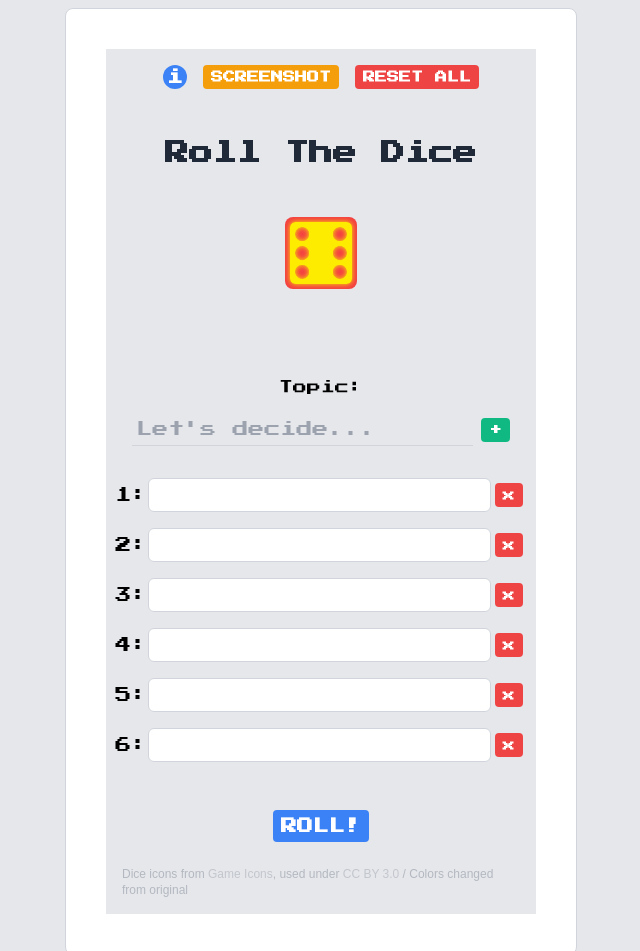
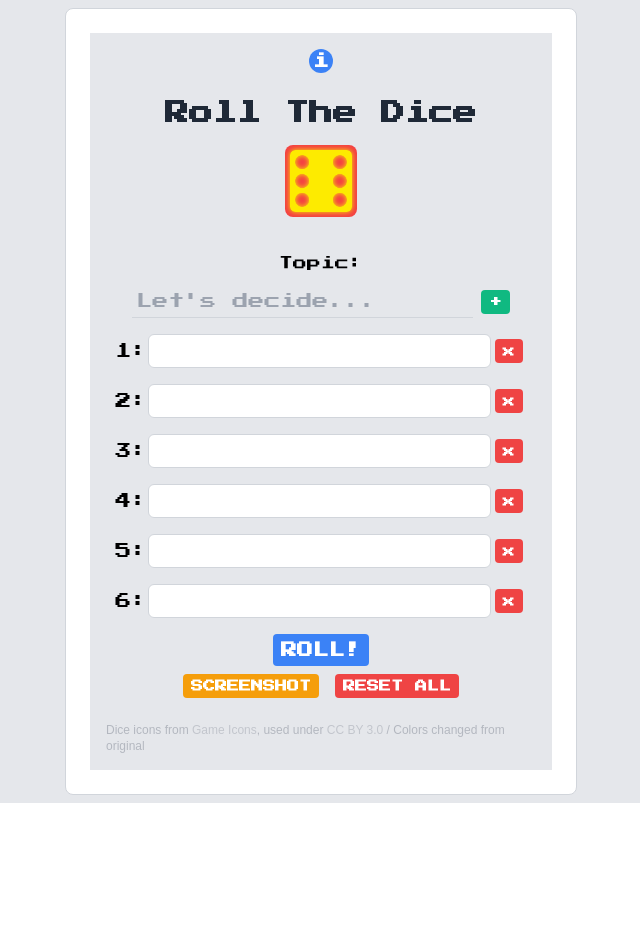
Before and after one commit to dddddaaaaannnnn/inshdice, a plain HTML site: page index.html in a window 1280 px wide. Shown: the top 951 px of the page, without its empty margins (319-959 px from the left). After the commit the page ends 803 px from the top, so only its background shows below. Drawn offline with nearby package versions, Linux system fonts and the light colour scheme; a script that the page names is missing.

Commit message:
fix dice image error, modify layout

```diff
--- a/index.html
+++ b/index.html
@@ -17,14 +17,12 @@
 </head>
 <body>
     <div class="flex items-center justify-center min-h-screen p-2 bg-gray-200">
-        <div class="bg-white border border-gray-300 p-6 md:p-10 rounded-lg w-full max-w-lg">
+        <div class="bg-white border border-gray-300 p-4 md:p-6 rounded-lg w-full max-w-lg">
             <div class="p-4 bg-gray-200 w-full">
                 <div class="flex items-center justify-center space-x-2 md:space-x-4 mb-4">
                     <button id="infoIcon" class="bg-blue-500 text-white rounded-full w-6 h-6 flex items-center justify-center hover:bg-blue-600">
                         <span class="font-bold">i</span>
                     </button>
-                    <button id="screenshot" class="bg-yellow-500 hover:bg-yellow-700 text-white font-bold py-1 px-2 rounded text-xs">SCREENSHOT</button>
-                    <button id="resetBtn" class="bg-red-500 hover:bg-red-700 text-white font-bold py-1 px-2 rounded text-xs">RESET ALL</button>
                 </div>
 
                 <div id="infoBox" class="hidden fixed top-1/2 left-1/2 transform -translate-x-1/2 -translate-y-1/2 bg-white shadow-lg rounded-lg p-6 max-w-xs md:max-w-sm opacity-80 z-50">
@@ -37,30 +35,30 @@
                     </button>
                 </div>
 
-                <h1 class="text-2xl font-bold text-gray-800 text-center mb-6 md:mb-12 mt-6 md:mt-12">Roll The Dice</h1>
+                <h1 class="text-2xl font-bold text-gray-800 text-center mb-4 md:mb-4 mt-6 md:mt-6">Roll The Dice</h1>
 
-                <div class="flex items-center justify-center mb-4">
+                <div class="flex items-center justify-center mb-1 mt-1">
                     <div class="relative" style="width: 72px; height: 72px;">
-                        <img id="diceFaceImage" src="images/dice_face6.png" alt="Dice Face" class="w-full h-full rounded-lg">
-                        <span id="dice" class="absolute top-0 left-0 w-full h-full bg-cover transition-all duration-100 rounded-lg"></span>
+                        <span id="diceFaceImage" ><img src="images/dice_face6.png" alt="Dice Face" class="w-full h-full rounded-lg"></span>
+                        <div id="dice" class="absolute top-0 left-0 w-full h-full bg-cover transition-all duration-100 rounded-lg"></div>
                     </div>
                 </div>
 
-                <div class="flex flex-col items-center justify-center space-y-2 mb-8">
-                    <span id="diceNumber" class="mt-4"></span>
-                    <p id="decisionMessage" class="mb-2 mt-2 text-sm flex-grow"></p>
-                    <div id="userInput" class="font-bold text-lg mb-2 mt-2"></div>
+                <div class="flex flex-col items-center justify-center space-y-2 mb-2">
+                    <span id="diceNumber" class="mt-2"></span>
+                    <p id="decisionMessage" class="mb-1 mt-1 text-sm flex-grow"></p>
+                    <div id="userInput" class="font-bold text-lg mb-1 mt-1"></div>
                 </div>
 
-                <div class="flex flex-col items-center justify-center space-y-2 mb-8 mt-8">
-                    <div id="topicInput" class ="text-sm mb-2 mt-2 max-w-xs text-center break-words">Topic: </div>
+                <div class="flex flex-col items-center justify-center space-y-2 mb-4 mt-2">
+                    <div id="topicInput" class ="text-sm mb-1 mt-0 max-w-xs text-center break-words">Topic: </div>
                     <div class="flex items-center space-x-2">
                         <input type="text" class="border-0 border-b border-gray-300 rounded-none p-1 text-gray-700 bg-transparent focus:outline-none focus:ring-0 focus:border-blue-500" id="topic" placeholder="Let's decide..."/>
                         <button class="enter-btn bg-green-500 hover:bg-green-700 text-white font-bold py-1 px-2 rounded text-xs mx-1" id="enterBtn">+</button>
                     </div>
                 </div>
 
-                <div class="flex flex-col items-center justify-center space-x-2 mb-8">
+                <div class="flex flex-col items-center justify-center space-x-2 mb-0">
                     <ul>
                         <li class="mb-4 flex items-center">1: <input type="text" class="flex-grow border border-gray-300 rounded-md p-1 text-gray-700 focus:outline-none focus:ring-2 focus:ring-blue-500" id="numberOne"/><button class="delete-btn bg-red-500 hover:bg-red-700 text-white font-bold py-1 px-2 rounded text-xs mx-1" id="deleteBtn">x</button></li>
                         <li class="mb-4 flex items-center">2: <input type="text" class="flex-grow border border-gray-300 rounded-md p-1 text-gray-700 focus:outline-none focus:ring-2 focus:ring-blue-500" id="numberTwo"/><button class="delete-btn bg-red-500 hover:bg-red-700 text-white font-bold py-1 px-2 rounded text-xs mx-1" id="deleteBtn">x</button></li>
@@ -71,10 +69,13 @@
                     </ul>
                 </div>
 
-                <div class="flex items-center justify-center mb-4">
+                <div class="flex items-center justify-center mb-2">
                     <button class="bg-blue-500 hover:bg-blue-700 text-white font-bold py-1 px-2 rounded" id="rollBtn">ROLL!</button>
                 </div>
-
+                <div class="flex items-center justify-center space-x-2 md:space-x-4 mb-4">
+                <button id="screenshot" class="bg-yellow-500 hover:bg-yellow-700 text-white font-bold py-1 px-2 rounded text-xs">SCREENSHOT</button>
+                <button id="resetBtn" class="bg-red-500 hover:bg-red-700 text-white font-bold py-1 px-2 rounded text-xs">RESET ALL</button>
+                </div>
                 <footer class="w-full text-xs text-gray-500 opacity-40 custom-font mt-6"> Dice icons from <a href="https://game-icons.net" target="_blank" class="text-gray-500 opacity-70">Game Icons</a>, used under <a href="https://creativecommons.org/licenses/by/3.0/" target="_blank" class="text-gray-500 opacity-70">CC BY 3.0</a> / Colors changed from original </footer>
             </div>
         </div>
--- a/script.js
+++ b/script.js
@@ -31,7 +31,7 @@ function startDiceAnimation() {
   setTimeout(function() {
     clearInterval(intervalId);
     document.getElementById("dice").style.backgroundImage = 'none';
-  }, 5000);
+  }, 4999);
 }
 
 
@@ -43,8 +43,8 @@ function startDiceAnimation() {
 
 
 function rollTheDice() {
-  diceFaceImage.innerHTML = '';
-  startDiceAnimation();
+
+
   const number = Math.floor(Math.random() * 6) + 1;
   let inputContent = '';
   //let imageSrc = '';
@@ -68,7 +68,8 @@ function rollTheDice() {
     //imageSrc = diceFace6;
     break; }
 
-    setTimeout(() => {document.getElementById('userInput').textContent = inputContent; }, 5000); // 5000 milliseconds = 5 seconds
+    setTimeout(() => {document.getElementById('userInput').textContent = inputContent;
+     }, 5000); // 5000 milliseconds = 5 seconds
 
 
     return number; }
@@ -77,8 +78,9 @@ function rollTheDice() {
 
 const rollBtn = document.querySelector("#rollBtn");
 const diceNumber = document.querySelector("#diceNumber");
-const deleteBtn = document.querySelector("#deleteBtn")
+const deleteBtn = document.querySelector("#deleteBtn");
 const userInput = document.querySelector("#userInput");
+const diceFaceImage = document.querySelector("#diceFaceImage");
 
 
 //dice roll
@@ -87,11 +89,12 @@ rollBtn.addEventListener("click", rollTheDice);
 rollBtn.addEventListener('click', function(){
   const rolledNumber = rollTheDice();
 
-
+  startDiceAnimation();
   setTimeout(() => {
     diceNumber.innerHTML = `You got ${rolledNumber}.`;
+    document.getElementById('diceFaceImage').innerHTML = '';
     document.getElementById('decisionMessage').textContent = "<--Dice God has decided-->";
-    diceFaceImage.innerHTML = `<img src="${window[`diceFace${rolledNumber}`]}" alt="Dice Face" style="width: 84px; height: 84px; border-radius: 12px;">`; }, 5000); // 5000 milliseconds = 5 seconds
+    document.getElementById('diceFaceImage').innerHTML = `<img src="${window[`diceFace${rolledNumber}`]}" alt="Dice Face" style="width: 72px; height: 72px; border-radius: 12px;">`; }, 5000); // 5000 milliseconds = 5 seconds
 
 });
 
```
